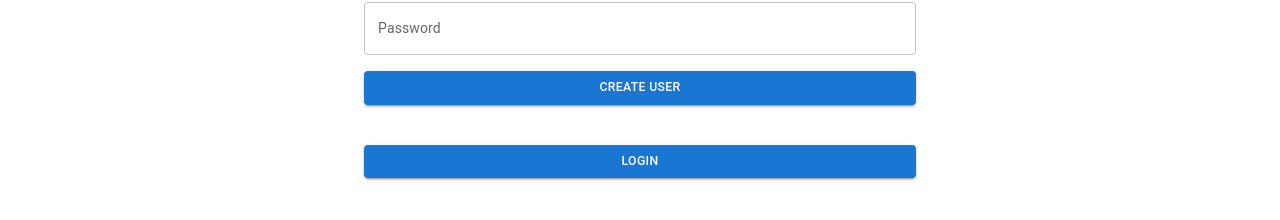
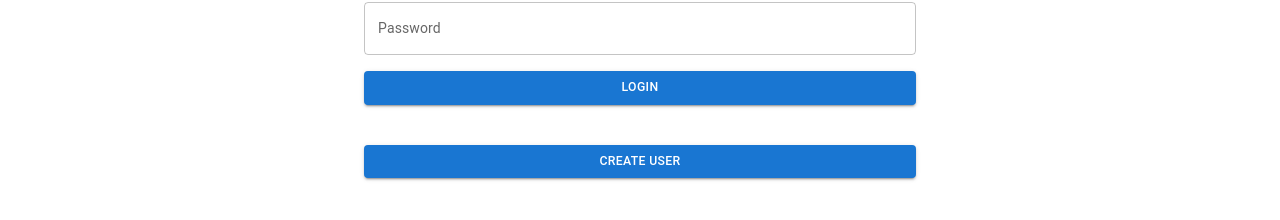
Before and after one commit to fahim-ash/code-laboratory, a React (Create React App) app in the folder front_end/app/: page / in a window 1280 px wide. Shown: the part 266-486 px from the top of the page. Built offline with nearby package versions, Linux system fonts and the light colour scheme.

Commit message:
type not checking issue solved.

```diff
--- a/front_end/app/package.json
+++ b/front_end/app/package.json
@@ -6,6 +6,7 @@
     "@emotion/react": "^11.14.0",
     "@emotion/styled": "^11.14.0",
     "@mui/material": "^6.3.1",
+    "@tanstack/react-table": "^8.20.6",
     "axios": "^1.7.9",
     "cra-template": "1.2.0",
     "react": "^18.0.0",
--- a/front_end/app/src/App.js
+++ b/front_end/app/src/App.js
@@ -5,7 +5,7 @@ import FileUploadPage from "./components/FileUpload";
 import FileListPage from "./components/FlieListPage";
 import Navbar from "./components/Navbar";
 import HomePage from "./components/HomePage";
-import UrlToServerMapper from "./components/UrlToServerMapper";
+// import UrlToServerMapper from "./components/UrlToServerMapper";
 import UserList from "./components/UserPage";
 
 function App() {
--- a/front_end/app/src/components/LoginPage.js
+++ b/front_end/app/src/components/LoginPage.js
@@ -67,11 +67,11 @@ const LoginPage = () => {
                     value={password}
                     onChange={(e) => setPassword(e.target.value)}
                 />
-                <Button variant="contained" color="primary" fullWidth onClick={()=>handleLogin('register')}>
+                <Button variant="contained" color="primary"  fullWidth onClick={()=>handleLogin('login')}>
+                    Login
+                </Button>
+                <Button variant="contained" color="primary" sx={{ mt: 5 }} fullWidth onClick={()=>handleLogin('register')}>
                     Create User
-                </Button>
-                <Button variant="contained" color="primary" sx={{ mt: 5 }} fullWidth onClick={()=>handleLogin('login')}>
-                    Login
                 </Button>
             </Box>
         </Container>
```
Also changed, not shown: 1 other file (tests, documents, lock files or other folders).
